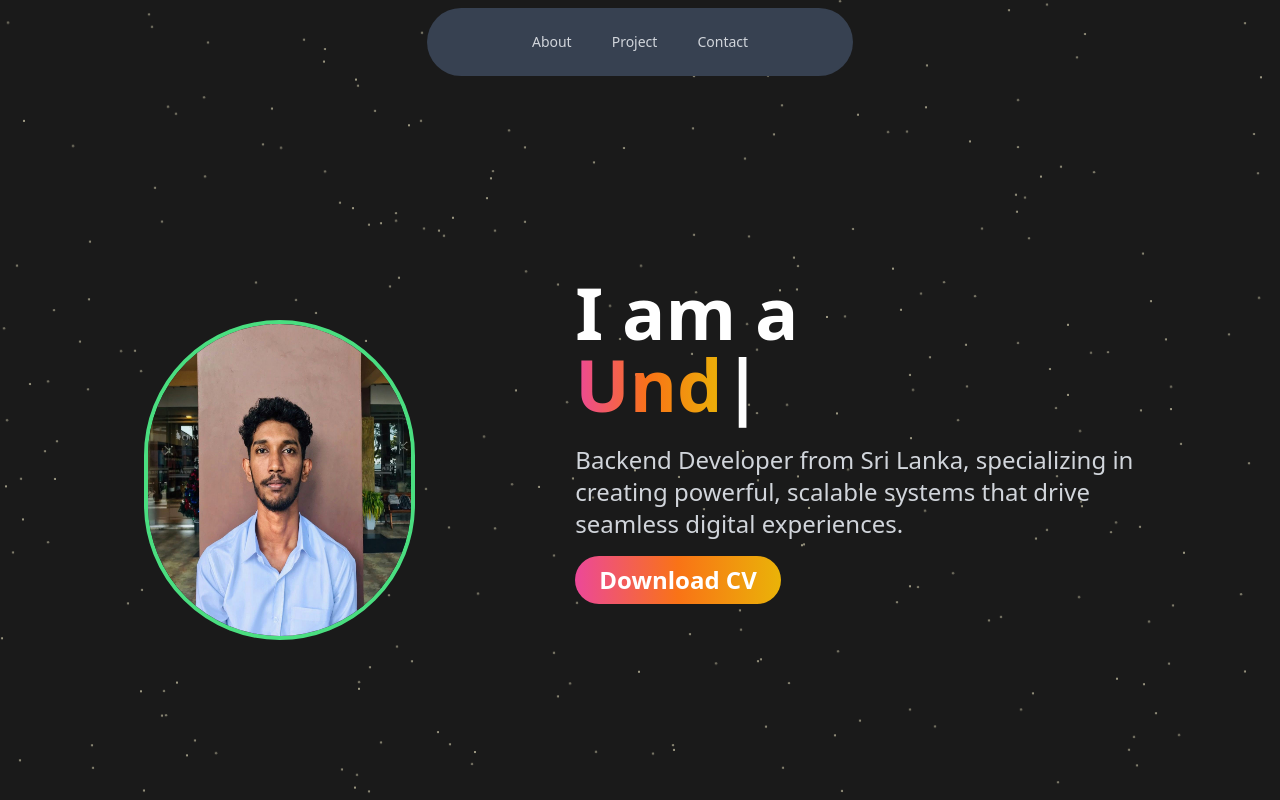
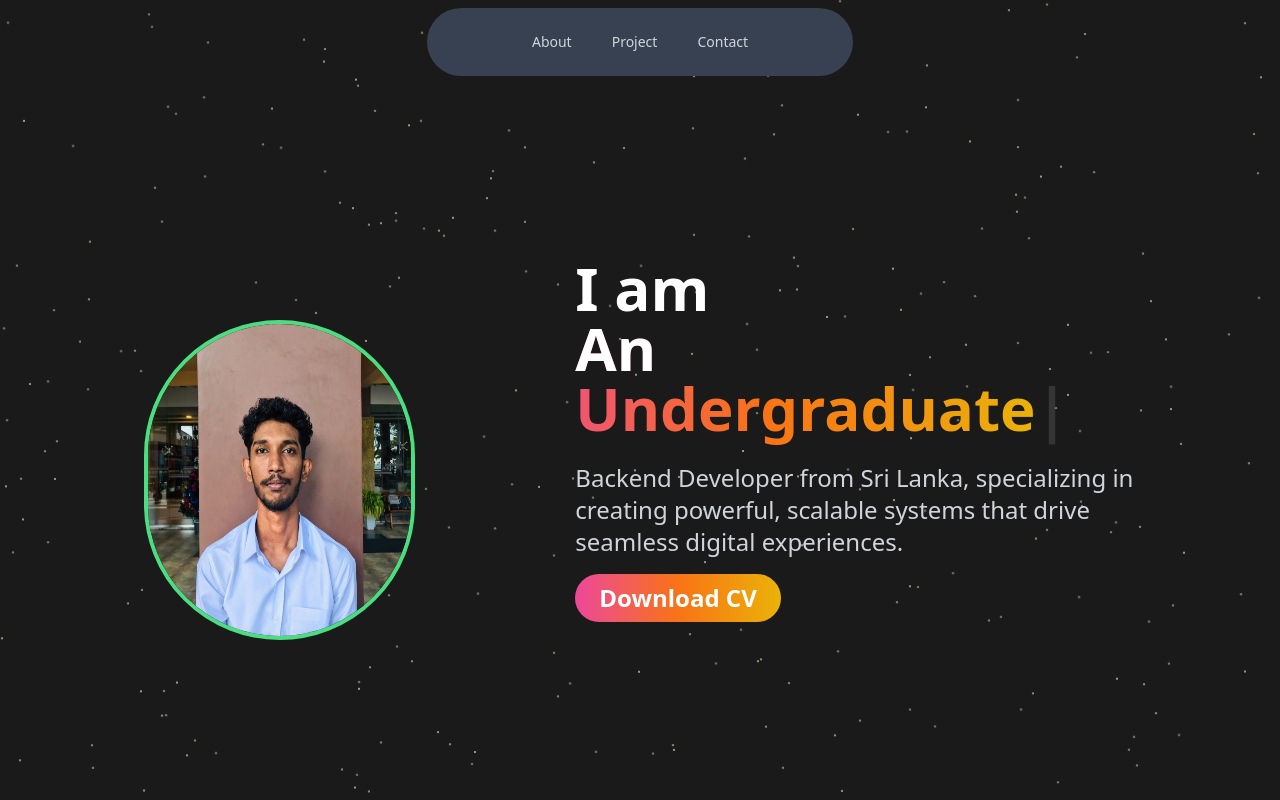
Before and after one commit to Chanukaa2002/portfolio, a React (Vite) app: page / in a window 1280 px wide. Shown: the top 800 px of the page. Built offline with nearby package versions, Linux system fonts and the light colour scheme.

Commit message:
add some miner changers

```diff
--- a/src/components/MainTags.jsx
+++ b/src/components/MainTags.jsx
@@ -7,10 +7,10 @@ function MainTags() {
   React.useEffect(() => {
     const typed = new Typed(el.current, {
       strings: [
-        "Backend Developer",
-        "Undergraduate",
-        "Freelancer",
-        "Programmer",
+        '<span class="text-white">A</span> <span class="gradient-text">Backend Developer</span>',
+        '<span class="text-white">An</span> <span class="gradient-text">Undergraduate</span>',
+        '<span class="text-white">A</span> <span class="gradient-text">Freelancer</span>',
+        '<span class="text-white">A</span> <span class="gradient-text">Programmer</span>',
       ],
       typeSpeed: 70,
       backSpeed: 25,
@@ -29,8 +29,8 @@ function MainTags() {
     <div className="flex flex-col items-center justify-center h-screen px-4 text-center md:text-left md:items-start md:px-16 lg:px-32 md:py-1">
       {/* Dynamic Text */}
       <div>
-        <h1 className="text-3xl font-bold text-white sm:text-4xl md:text-6xl lg:text-7xl">
-          I am a <br />
+        <h1 className="text-3xl font-bold text-white sm:text-4xl md:text-6xl lg:text-6xl">
+          I am <br />
           <span
             ref={el}
             className="font-bold text-transparent bg-clip-text bg-gradient-to-r from-pink-500 via-orange-500 to-yellow-500"
@@ -45,7 +45,7 @@ function MainTags() {
           scalable systems that drive seamless digital experiences.
         </p>
         <a
-          href="https://drive.google.com/uc?export=download&id=1vtz_WGXxR0VC-IrxCrpUKjJBZpENJ2n9"
+          href="https://drive.google.com/uc?export=download&id=1qpo0LgXjKEyfzn1HKywKZJXXyhj1cnOO"
           download
         >
           <button className="px-6 py-2 mt-4 font-bold text-white rounded-full bg-gradient-to-r from-pink-500 via-orange-500 to-yellow-500 hover:bg-gradient-to-r hover:from-pink-600 hover:via-orange-600 hover:to-yellow-600">
```
